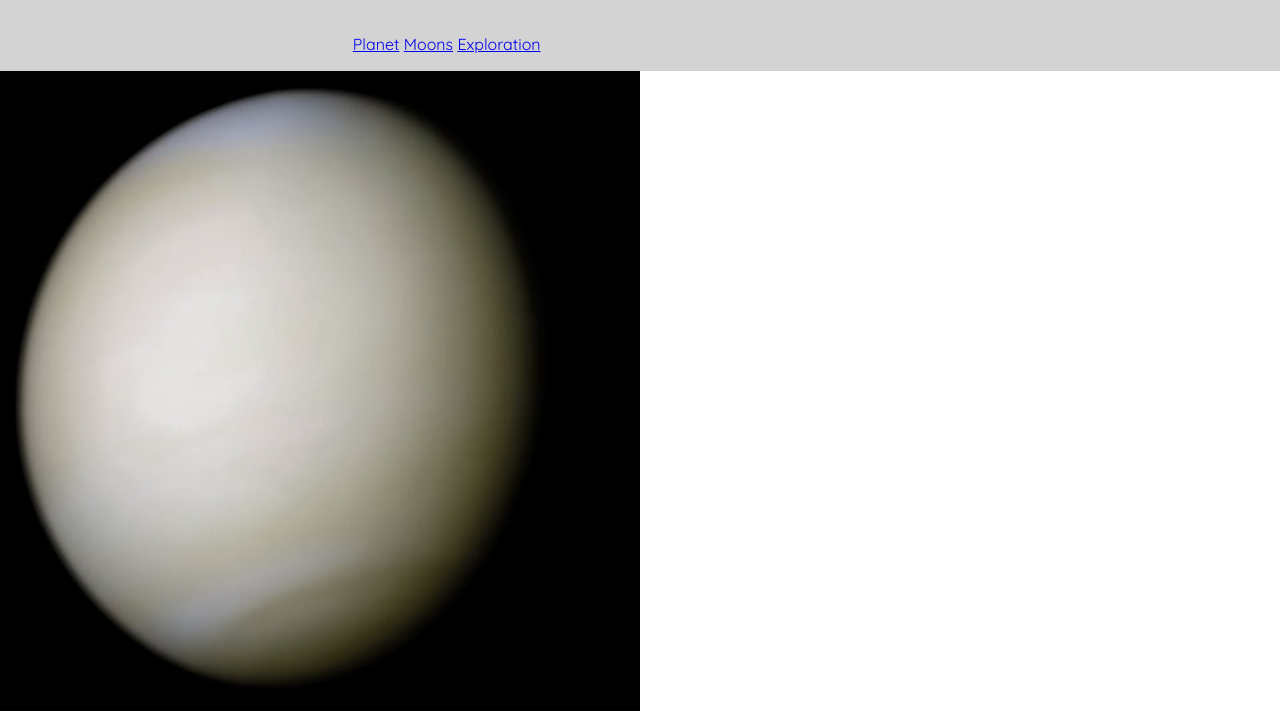
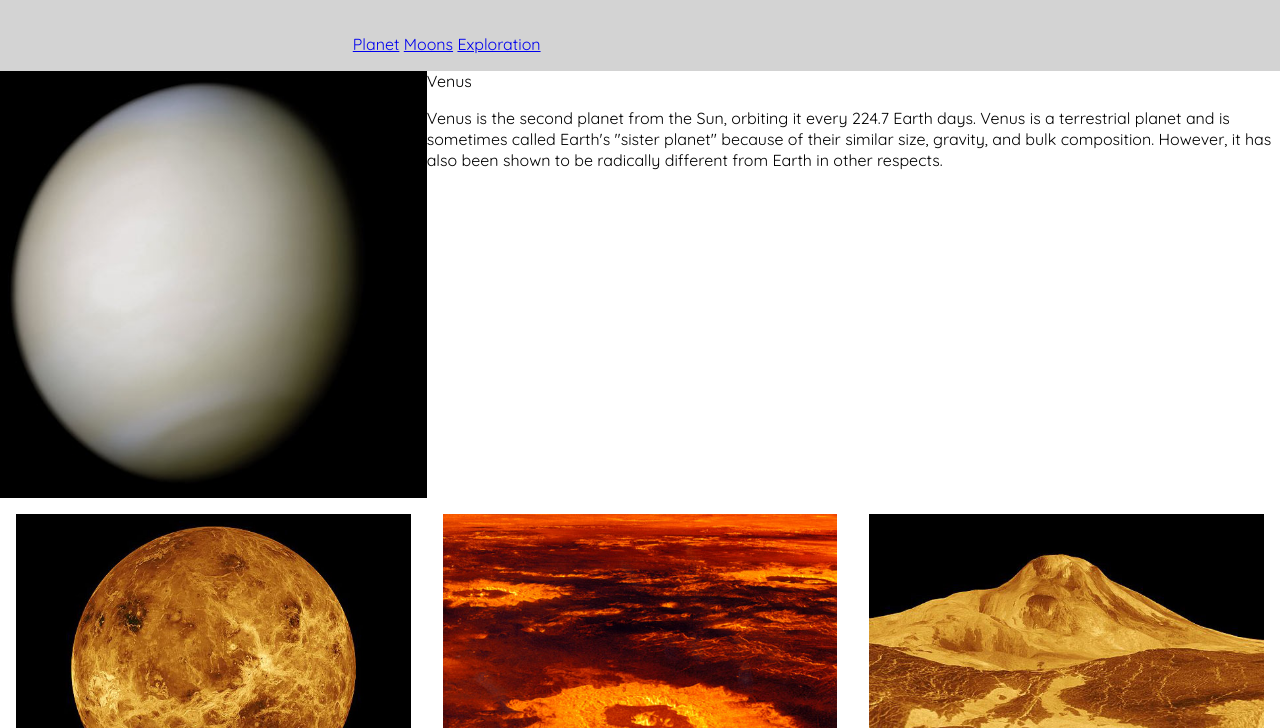
Before and after one commit to kaylaboch/dsn1675-planet-website, a plain HTML site: page index.html in a window 1280 px wide. Shown: the part 66-794 px from the top of the page. Drawn offline with Linux system fonts and the light colour scheme.

Commit message:
finished medium screens

```diff
--- a/css/main.css
+++ b/css/main.css
@@ -92,10 +92,4 @@ h1{
   .navi{
     text-align:center;
   }
-  .earth1{
-    float:right;
-  }
-  .venus{
-    width:50%;}
-
 }
--- a/index.html
+++ b/index.html
@@ -31,10 +31,12 @@
 </div>
 </header>
 <div class="grid">
-  <div class="unit s-1 m-1">
+  <div class="unit s-1 m-1-2 l-1-3">
     <img class="venus" src="images/venus.jpg" alt="">
+  </div>
+  <div class="unit s-1 m-1-2 l-2-3"
     <h2>Venus</h2>
-      <p class="p">Venus is the second planet from the Sun, orbiting it every 224.7 Earth days. Venus is a terrestrial planet and is sometimes called Earth's "sister planet" because of their similar size, gravity, and bulk composition. However, it has also been shown to be radically different from Earth in other respects.</p>
+      <p>Venus is the second planet from the Sun, orbiting it every 224.7 Earth days. Venus is a terrestrial planet and is sometimes called Earth's "sister planet" because of their similar size, gravity, and bulk composition. However, it has also been shown to be radically different from Earth in other respects.</p>
   </div>
 </div>
 <div class="ven">
```
Also changed, not shown: moons.html (+2 -5 lines).
